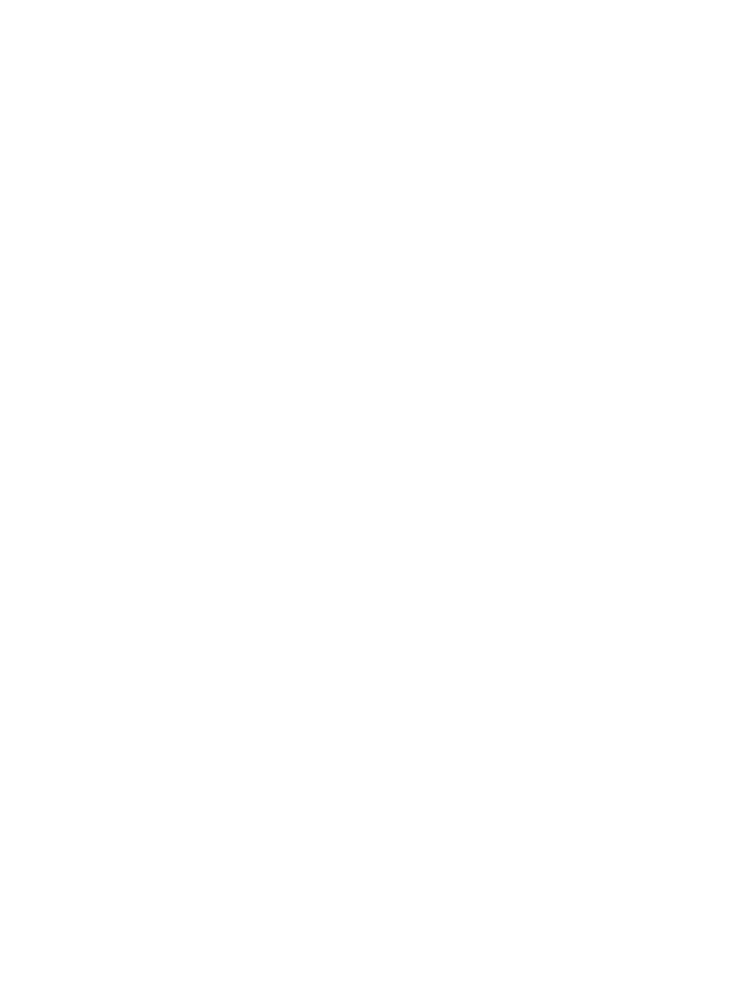
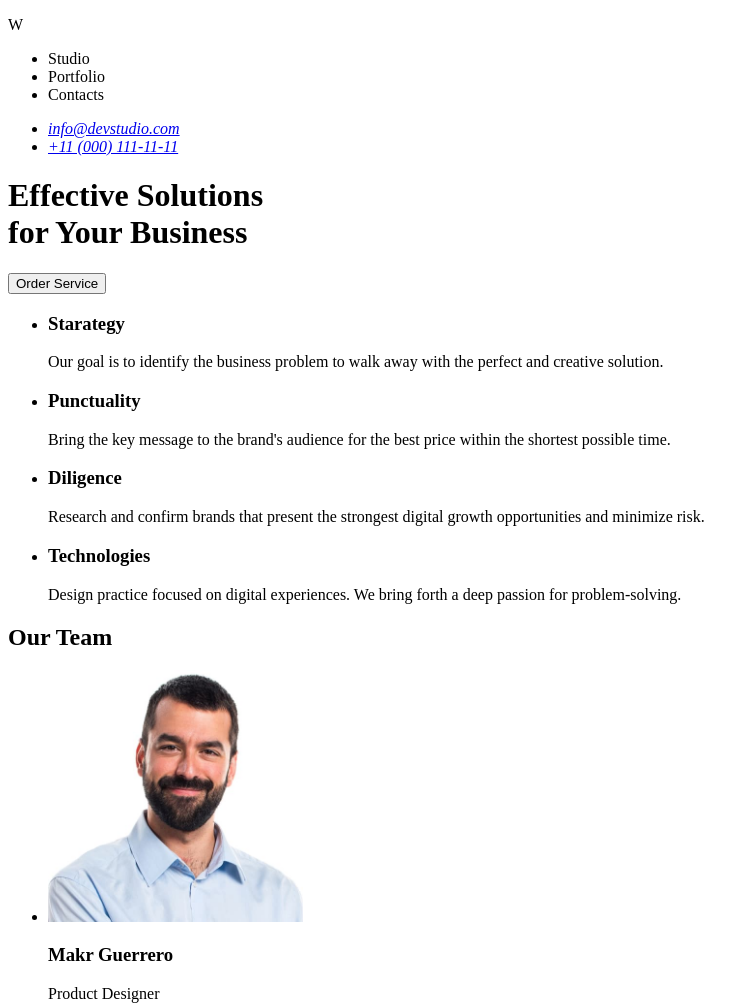
Before and after one commit to IrynaRybachok/goit-markup-hw-01, a plain HTML site: page index.html in a window 1280 px wide. Shown: the top 1006 px of the page, without its empty margins (0-754 px from the left). Before the commit the page ends 800 px from the top, so only its background shows below. Drawn offline with Linux system fonts and the light colour scheme.

Commit message:
add photos in the imeges folder, add content in index.html

```diff
--- a/index.html
+++ b/index.html
@@ -7,6 +7,93 @@
 </head>
 <body>
 
+    <header>
+        <p>W</p>
+        <nav>
+            <ul>
+                <li>Studio</li>
+                <li>Portfolio</li>
+                <li>Contacts</li>
+            </ul>
+        </nav>
 
+        <address>
+            <ul>
+                <li><a href="mailto:info@devstudio.com">info@devstudio.com</a></li>
+                <li><a href="tel:110001111111">+11 (000) 111-11-11</a></li>
+            </ul>
+        </address>
+
+    </header>
+
+
+    <main>
+
+        <h1>Effective Solutions<br> for Your Business</h1>
+        <button type="button">Order Service</button>
+        <!-- 4 points for improvement -->
+        <section>
+            <ul>
+                 <li>
+                    <h3>Starategy</h3>
+                    <p>
+                        Our goal is to identify the business problem to walk away with the perfect and creative solution.
+                    </p>
+                </li>
+                <li>
+                    <h3>Punctuality</h3>
+                    <p>
+                        Bring the key message to the brand's audience for the best price within the shortest possible time.
+                    </p>
+                </li>
+                <li>
+                    <h3>Diligence</h3>
+                    <p>
+                        Research and confirm brands that present the strongest digital growth opportunities and minimize risk.
+                    </p>
+                </li>
+                <li>
+                    <h3>Technologies</h3>
+                    <p>
+                        Design practice focused on digital experiences. We bring forth a deep passion for problem-solving.
+                    </p>
+                </li>
+            </ul>
+        </section>
+
+        <!-- Our Team -->
+        <section>
+            <h2>Our Team</h2>
+            <ul>
+                <li>
+                    <img src="./images/img-3.jpg" alt="Makr Guerrero" width="255">
+                    <h3>Makr Guerrero</h3>
+                    <p>Product Designer</p>
+                </li>
+                <li>
+                    <img src="./images/img-2.jpg" alt="Tom Ford" width="255">
+                    <h3>Tom Ford</h3>
+                    <p>Frontend Developer</p>
+                </li>
+                <li>
+                    <img src="./images/img-1.jpg" alt="Camila Garcia" width="255">
+                    <h3>Camila Garcia</h3>
+                    <p>Marketing</p>
+                </li>
+                <li>
+                    <img src="./images/img.jpg" alt="Daniel Wilson" width="255">
+                    <h3>Daniel Wilson</h3>
+                    <p>UI Designer</p>
+                </li>
+            </ul>
+        </section>
+    </main>
+
+    <footer>
+        <p>
+            Increase the flow of customers and <br>
+            sales for your business with digital <br>
+            marketing &#38; growth solutions.</p>
+    </footer>
 </body>
 </html>
```
Also changed, not shown: images/img-1.jpg (added), images/img-2.jpg (added), images/img-3.jpg (added), images/img.jpg (added), 2 other files.
